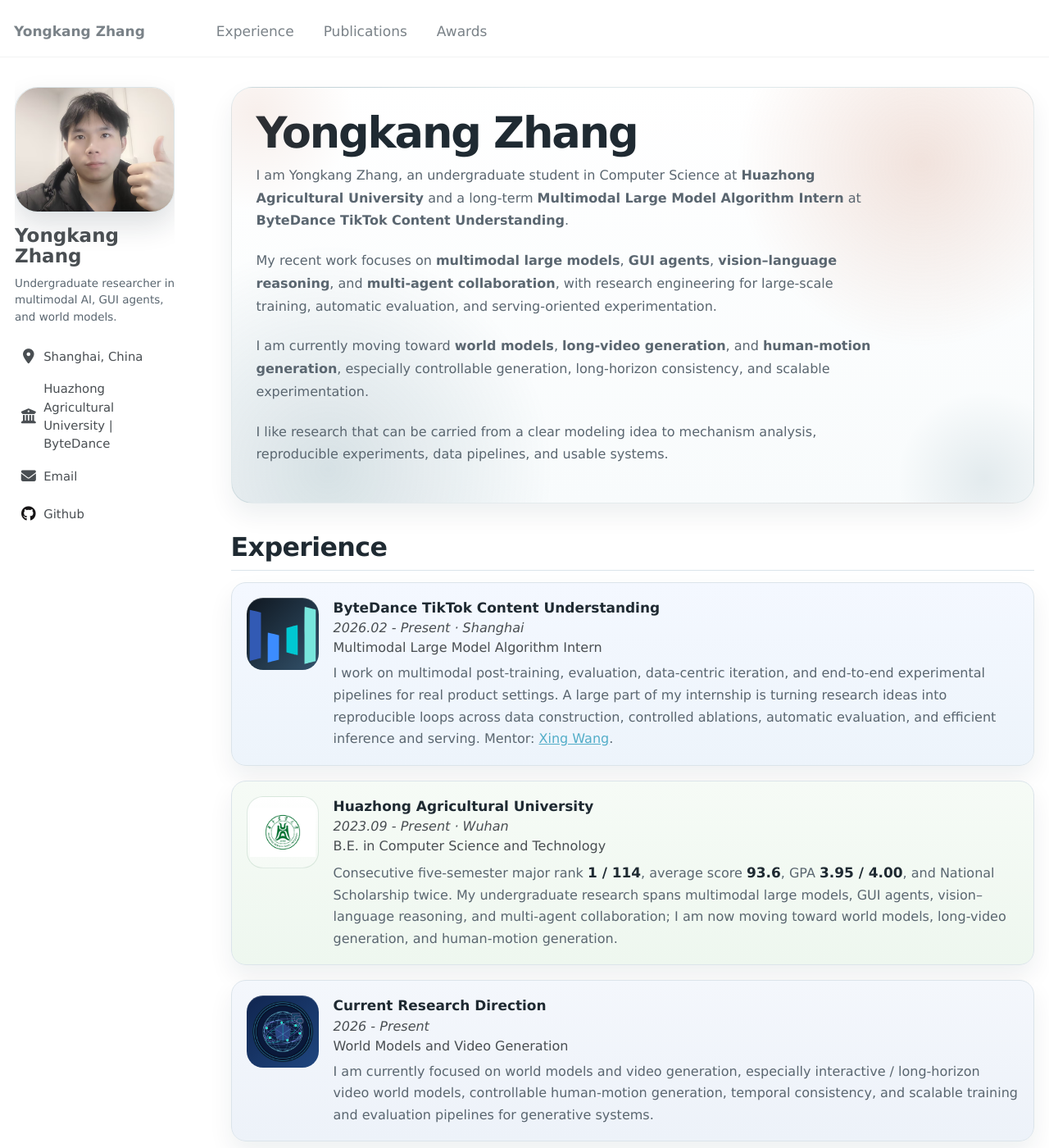
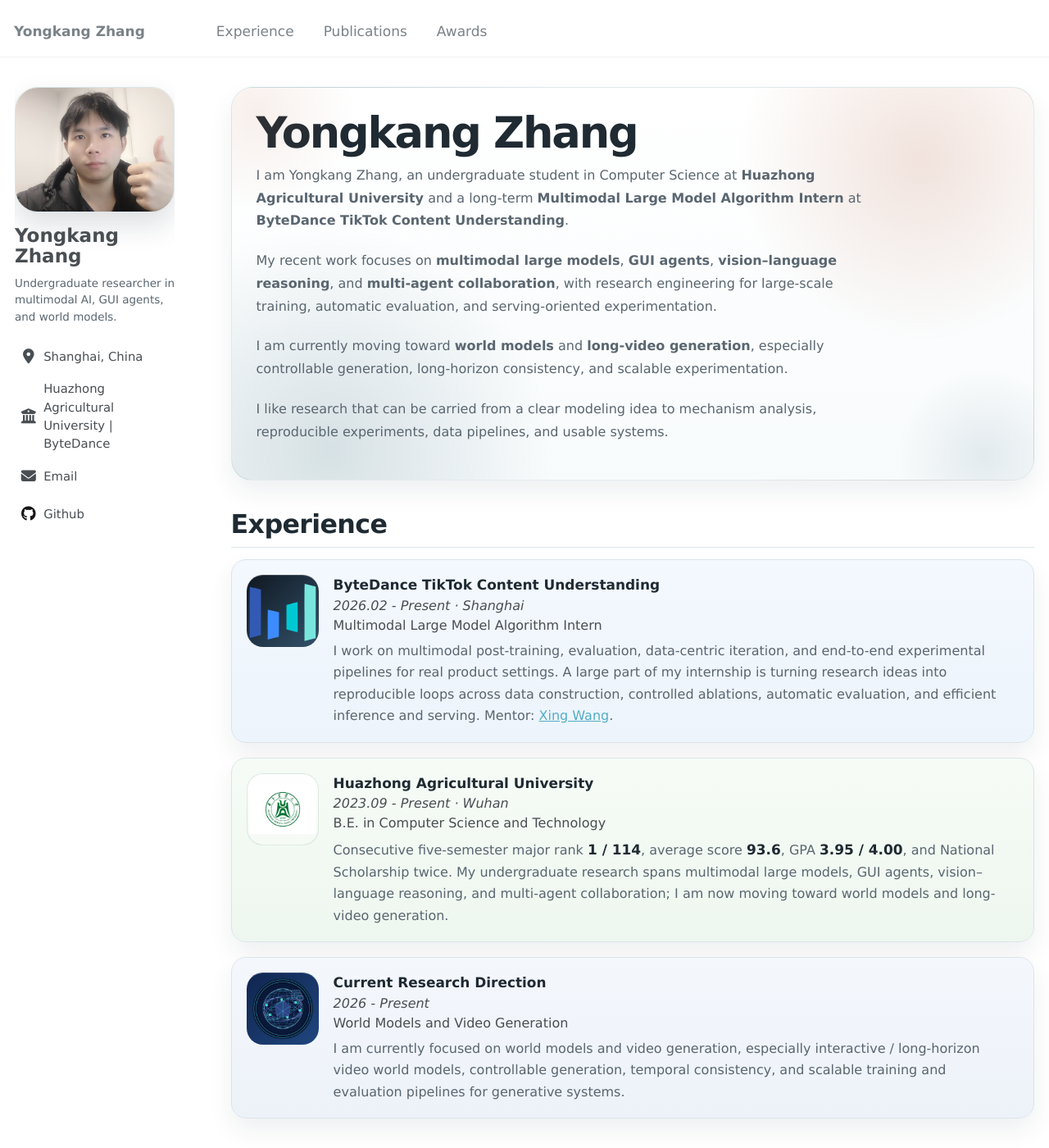
Before and after one commit to calmee4/Yongkang_CV, a Jekyll site: the page built from _pages/about.md, in a window 1280 px wide and 1400 px high. Shown: the whole window at 82% size. Built offline with Jekyll 4.4.1, drawn with Linux system fonts in a browser that asks for light colours.

Commit message:
Drop human-motion wording from homepage bio and research direction.
Co-authored-by: Cursor <cursoragent@cursor.com>

```diff
--- a/_pages/about.md
+++ b/_pages/about.md
@@ -26,8 +26,8 @@ redirect_from:
   </p>
 
   <p>
-    I am currently moving toward <strong>world models</strong>, <strong>long-video generation</strong>,
-    and <strong>human-motion generation</strong>, especially controllable generation, long-horizon
+    I am currently moving toward <strong>world models</strong> and
+    <strong>long-video generation</strong>, especially controllable generation, long-horizon
     consistency, and scalable experimentation.
   </p>
 
@@ -70,8 +70,8 @@ Experience
         Consecutive five-semester major rank <strong>1 / 114</strong>, average score
         <strong>93.6</strong>, GPA <strong>3.95 / 4.00</strong>, and National Scholarship twice.
         My undergraduate research spans multimodal large models, GUI agents, vision–language
-        reasoning, and multi-agent collaboration; I am now moving toward world models, long-video
-        generation, and human-motion generation.
+        reasoning, and multi-agent collaboration; I am now moving toward world models and long-video
+        generation.
       </span>
     </div>
   </div>
@@ -86,7 +86,7 @@ Experience
       World Models and Video Generation<br>
       <span class="experience-note">
         I am currently focused on world models and video generation, especially interactive /
-        long-horizon video world models, controllable human-motion generation, temporal consistency,
+        long-horizon video world models, controllable generation, temporal consistency,
         and scalable training and evaluation pipelines for generative systems.
       </span>
     </div>
```
